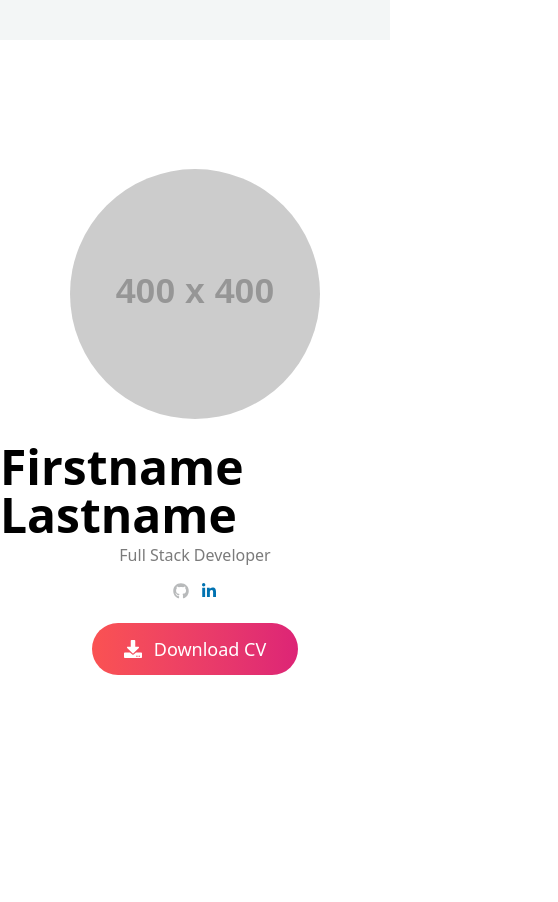
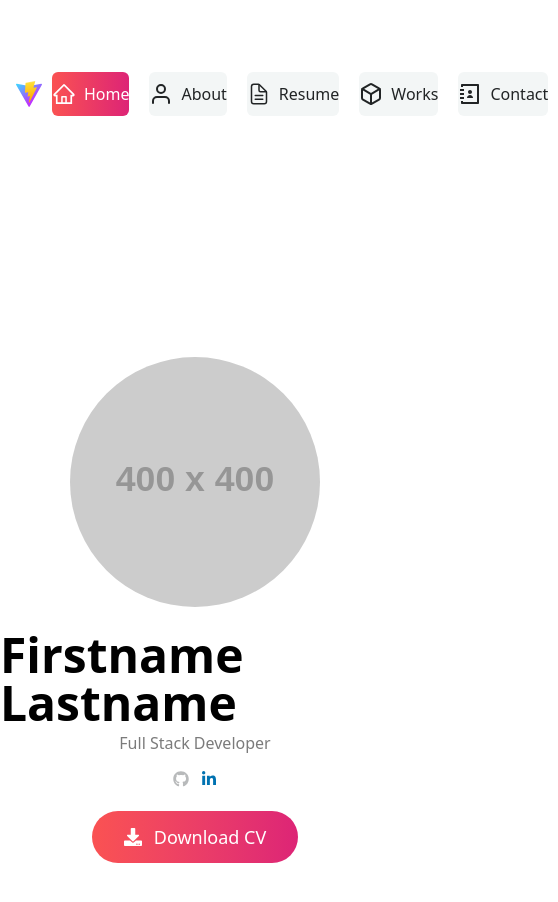
Before and after one commit to kilicalparslan/portfolio-react, a React (Vite) app: page / in a window 390 px wide. Shown: the top 902 px of the page, 558 px wide, since content can reach past the window. Before the commit the page ends 844 px from the top, so only its background shows below. Built offline with nearby package versions, Linux system fonts and the light colour scheme.

Commit message:
navbar centered

```diff
--- a/src/App.tsx
+++ b/src/App.tsx
@@ -6,7 +6,10 @@ function App() {
   return (
     <BrowserRouter>
       <div className="min-h-screen bg-white dark:bg-black transition-colors">
-        <Navbar />
+        <div className="z-50">
+          <div className="container"></div>
+          <Navbar />
+        </div>
         <AppRouter />
       </div>
     </BrowserRouter>
--- a/src/components/Navbar.tsx
+++ b/src/components/Navbar.tsx
@@ -15,17 +15,20 @@ const navItems = [
 
 const baseClass =
   "rounded-md cursor-pointer font-poppins font-medium mx-2.5 flex text-xtiny py-2.5 md:px-4 xl:px-5 items-center transition-all duration-300 ease-in-out";
-const activeClass = "text-white bg-gradient-to-r from-[#FA5252] to-[#DD2476]";
+
+const activeClass = "text-white bg-primary";
+
 const inactiveClass =
-  "bg-white text-gray-lite dark:bg-[#212425] dark:text-[#A6A6A6] hover:text-white hover:bg-gradient-to-r from-[#FA5252] to-[#DD2476]";
+  "bg-background text-foreground hover:text-white hover:bg-primary";
 
 export default function Navbar() {
   return (
-    <header className="flex justify-between items-center fixed top-0 left-0 w-full lg:static z-[1111111111]">
-      <div className="flex justify-between w-full px-4 lg:px-0 bg-[#F3F6F6] lg:bg-transparent lg:dark:bg-transparent dark:bg-black">
-        <div className="flex justify-between w-full items-center space-x-4 lg:my-8 my-5"></div>
+    <header className="flex items-center top-0 left-0 w-full lg:static z-[1111111111] px-4 lg:px-0 dark:bg-background">
+      <div className="flex-shrink-0">
+        <img className="h-[26px] lg:h-[32px]" src="/vite.svg" alt="Logo" />
       </div>
-      <nav className="hidden lg:block">
+
+      <nav className="flex-1 flex justify-center py-6">
         <ul className="flex my-12">
           {navItems.map(({ to, label, icon }) => (
             <li key={to}>
--- a/src/index.css
+++ b/src/index.css
@@ -1,74 +1,48 @@
 @import "tailwindcss";
 
-/* :root {
-  font-family: system-ui, Avenir, Helvetica, Arial, sans-serif;
-  line-height: 1.5;
-  font-weight: 400;
-
-  color-scheme: light dark;
-  color: rgba(255, 255, 255, 0.87);
-  background-color: #242424;
-
-  font-synthesis: none;
-  text-rendering: optimizeLegibility;
-  -webkit-font-smoothing: antialiased;
-  -moz-osx-font-smoothing: grayscale;
+:root {
+  --primary: #fa5252;
+  --primary-gradient-from: #fa5252;
+  --primary-gradient-to: #dd2476;
+  --foreground: #212425;
+  --background: #f3f6f6;
+  --text-color: #212425;
+  --text-color-light: #a6a6a6;
+  --white: #ffffff;
 }
 
-a {
-  font-weight: 500;
-  color: #646cff;
-  text-decoration: inherit;
-}
-a:hover {
-  color: #535bf2;
+.dark {
+  --primary: #fa5252;
+  --primary-gradient-from: #fa5252;
+  --primary-gradient-to: #dd2476;
+  --foreground: #a6a6a6;
+  --background: #121212;
+  --text-color: #a6a6a6;
+  --text-color-light: #555555;
+  --white: #ffffff;
 }
 
-body {
-  margin: 0;
-  display: flex;
-  place-items: center;
-  min-width: 320px;
-  min-height: 100vh;
+/* Tailwind ile uyumlu hale getirmek için basit sınıflar */
+.bg-primary {
+  background: linear-gradient(
+    to right,
+    var(--primary-gradient-from),
+    var(--primary-gradient-to)
+  );
 }
 
-h1 {
-  font-size: 3.2em;
-  line-height: 1.1;
+.text-primary {
+  color: var(--primary);
 }
 
-button {
-  border-radius: 8px;
-  border: 1px solid transparent;
-  padding: 0.6em 1.2em;
-  font-size: 1em;
-  font-weight: 500;
-  font-family: inherit;
-  background-color: #1a1a1a;
-  cursor: pointer;
-  transition: border-color 0.25s;
-}
-button:hover {
-  border-color: #646cff;
-}
-button:focus,
-button:focus-visible {
-  outline: 4px auto -webkit-focus-ring-color;
+.text-foreground {
+  color: var(--foreground);
 }
 
-@media (prefers-color-scheme: light) {
-  :root {
-    color: #213547;
-    background-color: #ffffff;
-  }
-  a:hover {
-    color: #747bff;
-  }
-  button {
-    background-color: #f9f9f9;
-  }
-} */
+.bg-background {
+  background-color: var(--background);
+}
 
-/*
-! tailwindcss v3.2.4 | MIT License | https://tailwindcss.com
-*/
+.text-white {
+  color: var(--white);
+}
```
